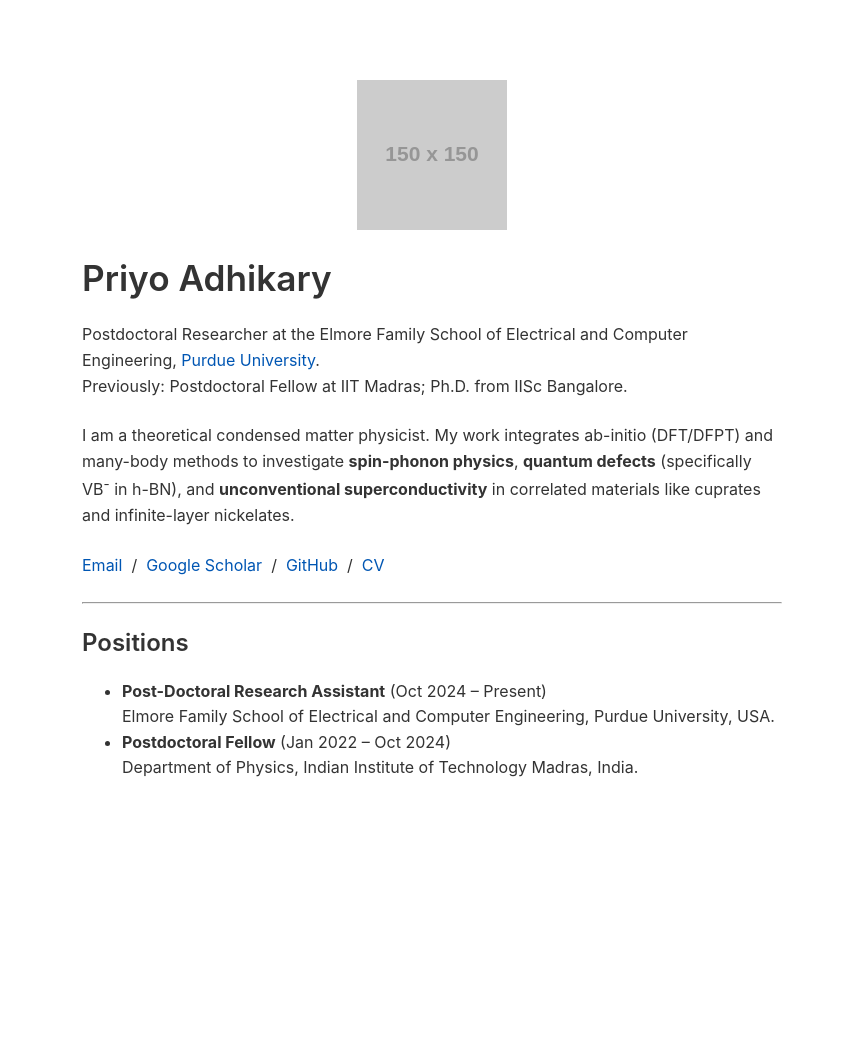
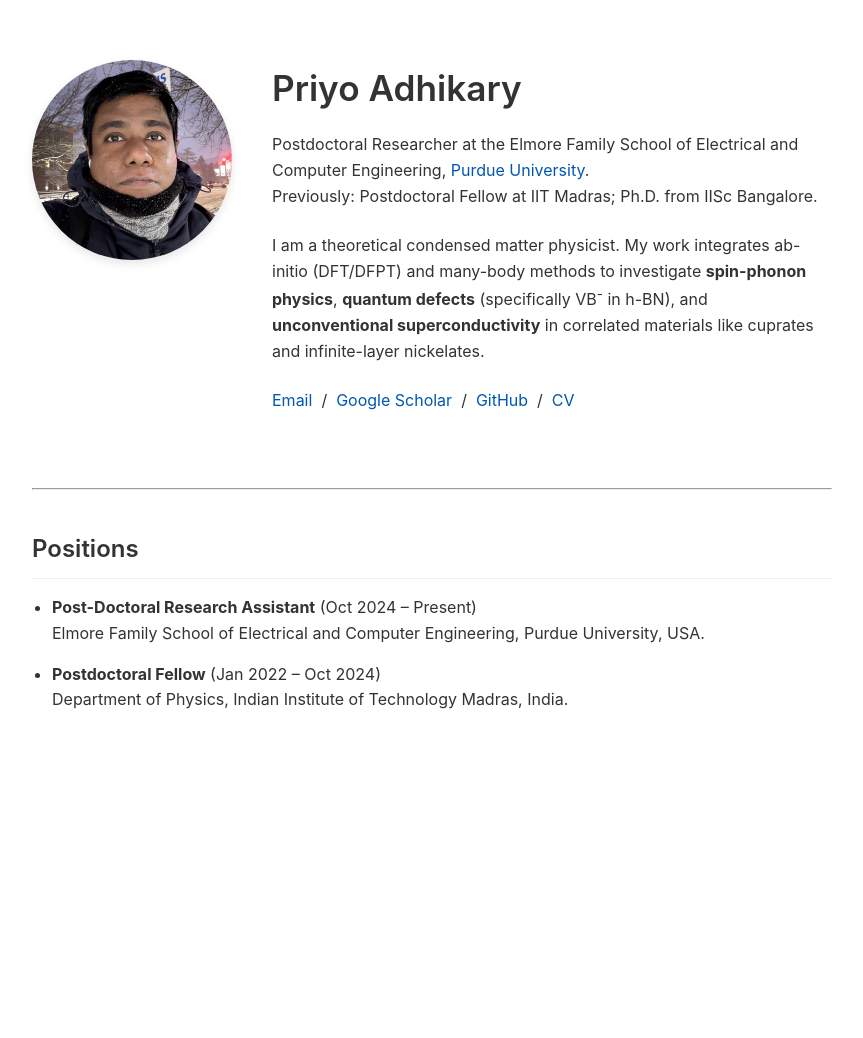
Before and after one commit to priyoadhikary/priyoadhikary.github.io, a plain HTML site: page index.html in a window 1280 px wide. Shown: the top 1038 px of the page, without its empty margins (208-1071 px from the left). Drawn offline with nearby package versions, Linux system fonts and the light colour scheme.

Commit message:
Add files via upload

```diff
--- a/index.html
+++ b/index.html
@@ -19,7 +19,7 @@
 
         <header>
             <div class="profile-photo">
-                <img src="https://via.placeholder.com/150" alt="Priyo Adhikary">
+                <img src="image.jpg" alt="Priyo Adhikary">
             </div>
             <div class="bio">
                 <h1>Priyo Adhikary</h1>
--- a/style.css
+++ b/style.css
@@ -1,14 +1,13 @@
 /*
-  style.css - A minimalist style inspired by Andrej Karpathy's website,
-  with an added animation for the 'blochspehere.jpg' image.
+  style.css - Minimalist Academic Theme
 */
 
 :root {
-    --primary-color: #333; /* Dark grey for text */
-    --link-color: #0056b3; /* A pleasant blue for links */
-    --background-color: #fff; /* White background */
+    --primary-color: #333;
+    --link-color: #0056b3;
+    --background-color: #fff;
     --font-stack: -apple-system, BlinkMacSystemFont, "Segoe UI", Roboto, Helvetica, Arial, sans-serif;
-    --content-width: 700px; /* Narrow column width */
+    --content-width: 800px;
 }
 
 body {
@@ -20,15 +19,48 @@ body {
     padding: 20px;
 }
 
-/* Main content container to center text and limit width */
+/* Main Container */
 .container {
     max-width: var(--content-width);
-    margin: 0 auto; /* Center the container */
+    margin: 0 auto;
     padding-top: 40px;
     padding-bottom: 40px;
 }
 
-/* Headings */
+/* --- HEADER LAYOUT --- */
+header {
+    display: flex;            /* Puts items side-by-side */
+    align-items: flex-start;  /* Aligns top of image with top of text */
+    gap: 40px;                /* Space between photo and text */
+    margin-bottom: 50px;
+}
+
+.profile-photo img {
+    width: 200px;             /* Fixed width */
+    height: 200px;            /* Fixed height */
+    object-fit: cover;        /* Ensures photo doesn't stretch */
+    border-radius: 50%;       /* Makes it a perfect circle */
+    box-shadow: 0 4px 10px rgba(0,0,0,0.1);
+    margin: 0;
+}
+
+.bio {
+    flex: 1;
+}
+
+/* Mobile Layout */
+@media (max-width: 650px) {
+    header {
+        flex-direction: column;
+        align-items: center;
+        text-align: center;
+    }
+    .profile-photo img {
+        margin-bottom: 20px;
+    }
+}
+
+/* --- TYPOGRAPHY --- */
 h1, h2, h3 {
     font-weight: 600;
     margin-bottom: 1rem;
@@ -39,7 +71,12 @@ h1 {
     margin-top: 0;
 }
 
-/* Links */
+h2 {
+    border-bottom: 1px solid #eee;
+    padding-bottom: 10px;
+    margin-top: 40px;
+}
+
 a {
     color: var(--link-color);
     text-decoration: none;
@@ -49,48 +86,37 @@ a:hover {
     text-decoration: underline;
 }
 
-/* Paragraphs */
 p {
     margin-bottom: 1.5rem;
 }
 
-/* Image styling */
-img {
-    max-width: 100%; /* Ensure images don't overflow the container */
-    height: auto;
-    display: block; /* Remove bottom space/align correctly */
-    margin: 20px auto; /* Center images with some vertical spacing */
+ul {
+    padding-left: 20px;
 }
 
-/* --- Animation for 'blochspehere.jpg' --- */
+li {
+    margin-bottom: 15px;
+}
 
-/* Define the rotation animation */
-@keyframes slowRotate {
-    from {
-        transform: rotate(0deg);
+/* --- RESEARCH ENTRY LAYOUT --- */
+.entry {
+    display: flex;
+    gap: 30px;
+    margin-bottom: 40px;
+    align-items: flex-start;
+}
+
+.entry-image {
+    flex: 0 0 250px; /* Width of the research image column */
+}
+
+/* Mobile Research Layout */
+@media (max-width: 650px) {
+    .entry {
+        flex-direction: column;
     }
-    to {
-        transform: rotate(360deg);
+    .entry-image {
+        width: 100%;
+        flex: auto;
     }
 }
-
-/* Apply the animation to the specific image */
-img[src="blochspehere.jpg"] {
-    /*
-      Animation breakdown:
-      - name: slowRotate (defined above)
-      - duration: 20s (a slow, subtle rotation)
-      - timing-function: linear (constant speed)
-      - iteration-count: infinite (loops forever)
-    */
-    animation: slowRotate 20s linear infinite;
-
-    /* Optional: adds a soft shadow to make it pop slightly */
-    box-shadow: 0 4px 10px rgba(0,0,0,0.1);
-    border-radius: 50%; /* Ensures the image is perfectly round if it's a square */
-}
-
-/* Optional: Add a subtle hover effect to pause the animation */
-img[src="blochspehere.jpg"]:hover {
-    animation-play-state: paused;
-}
```
Also changed, not shown: image.jpg (added).
